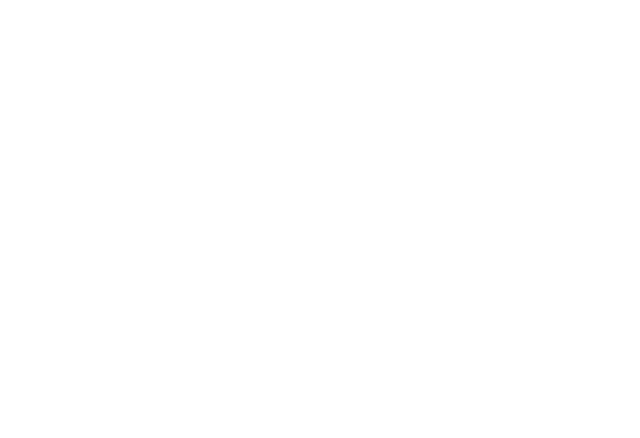
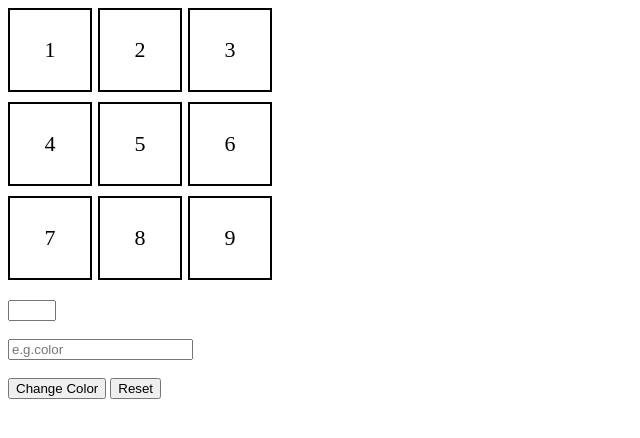
Before and after one commit to acciojob/Replit-Asian-Paints-rani-4524, a website: page main.html in a window 1280 px wide. Shown: the whole page, without its empty margins (0-640 px from the left). Drawn offline with Linux system fonts and the light colour scheme.

Commit message:
created a submission

```diff
--- a/main.html
+++ b/main.html
@@ -7,6 +7,22 @@
 </head>
 
 <body>
+	<div class="grid-container">
+		<div class="grid-item" id="1">1</div>
+		<div class="grid-item" id="2">2</div>
+		<div class="grid-item" id="3">3</div>
+		<div class="grid-item" id="4">4</div>
+		<div class="grid-item" id="5">5</div>
+		<div class="grid-item" id="6">6</div>
+		<div class="grid-item" id="7">7</div>
+		<div class="grid-item" id="8">8</div>
+		<div class="grid-item" id="9">9</div>
+	</div>
+  <input type="number" id="block_id" min="1" max="9"><br><br>
+  <input type="text" id="colour_id" placeholder="e.g.color"><br><br>
+	<button id="change_button">Change Color</button>
+    <button id="Reset">Reset</button>
+
 	<!-- the entire body must be written by student -->
     <script type="text/javascript" src="./script.js">
 </script>
--- a/script.js
+++ b/script.js
@@ -1 +1,20 @@
 //your JS code here. If required.
+document.getElementById("change_button").addEventListener("click", function() {
+
+            let block = document.getElementById("block_id").value;
+            let color = document.getElementById("colour_id").value;
+
+            let items = document.querySelectorAll(".grid-item");
+            items.forEach(item => item.style.backgroundColor = "transparent");
+
+            if (block >= 1 && block <= 9) {
+                document.getElementById(block).style.backgroundColor = color;
+            } else {
+                alert("Please enter a block ID from 1 to 9");
+            }
+        });
+
+ document.getElementById("Reset").addEventListener("click", function() {
+            let items = document.querySelectorAll(".grid-item");
+            items.forEach(item => item.style.backgroundColor = "transparent");
+        });
--- a/styles.css
+++ b/styles.css
@@ -1 +1,19 @@
 /*  your css code here. If applicable */
+ .grid-container {
+            display: grid;
+            grid-template-columns: repeat(3, 80px);
+            grid-gap: 10px;
+            width: 260px;
+            margin-bottom: 20px;
+        }
+
+        .grid-item {
+            width: 80px;
+            height: 80px;
+            border: 2px solid black;
+            display: flex;
+            justify-content: center;
+            align-items: center;
+            font-size: 22px;
+            background-color: transparent;
+        }
```
